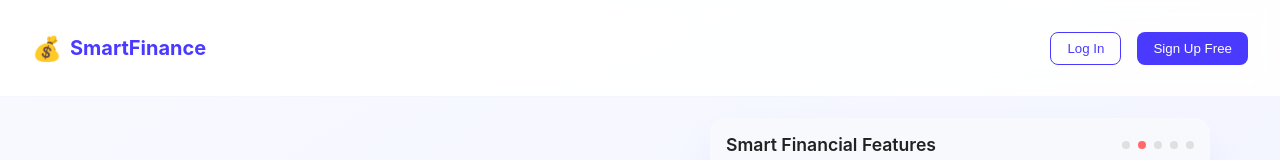
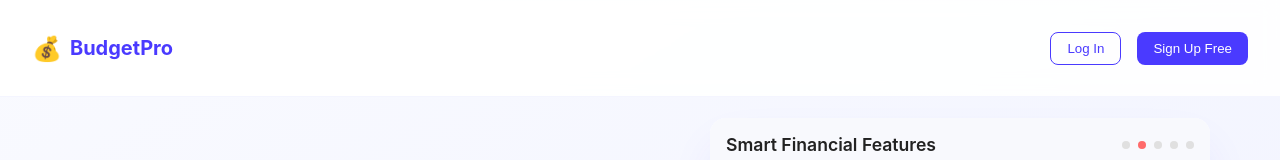
Before and after one commit to maharshijani05/BudgetPro, a React (Create React App) app in the folder frontend/: page / in a window 1280 px wide. Shown: the top 160 px of the page. Built offline with nearby package versions, Linux system fonts and the light colour scheme; no server answers.

Commit message:
deployment fixed

```diff
--- a/frontend/src/Components/landingPage.js
+++ b/frontend/src/Components/landingPage.js
@@ -383,7 +383,7 @@ const LandingPage = () => {
       <nav style={styles.navbar}>
         <div style={styles.logo}>
           <span style={styles.logoIcon}>💰</span>
-          <span style={styles.logoText}>SmartFinance</span>
+          <span style={styles.logoText}>BudgetPro</span>
         </div>
 
         <div style={styles.authButtons}>
```
Also changed, not shown: frontend/src/App.js (+1 -10 lines), 1 other file (tests, documents, lock files or other folders).
